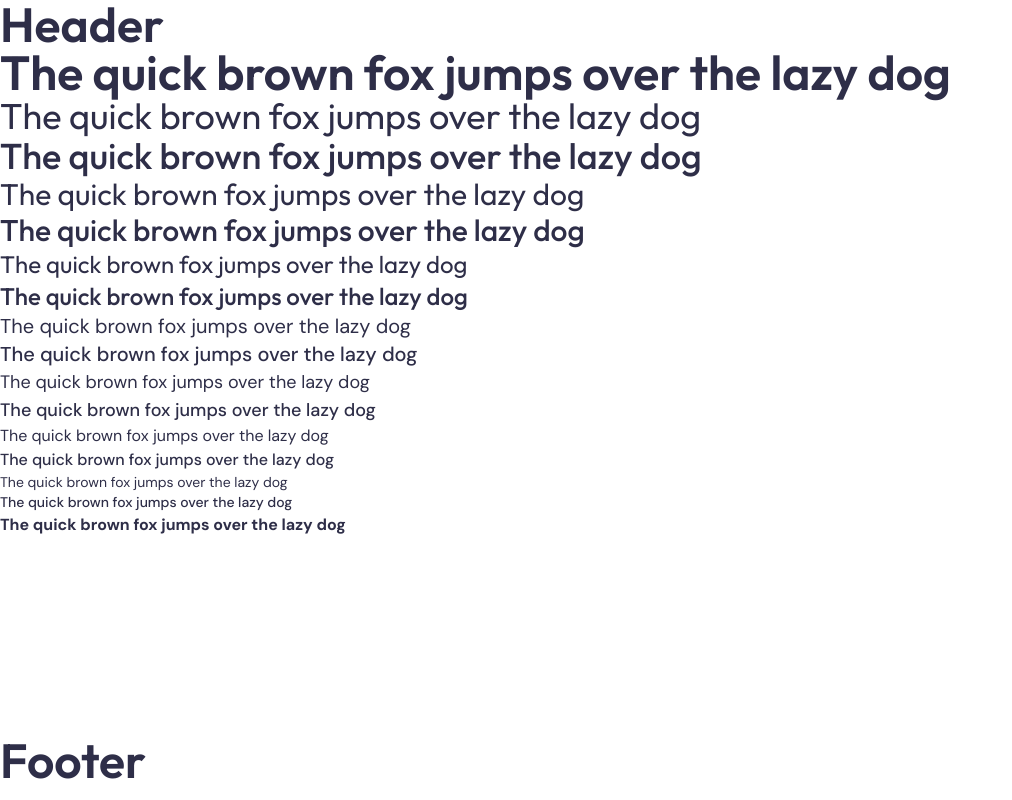
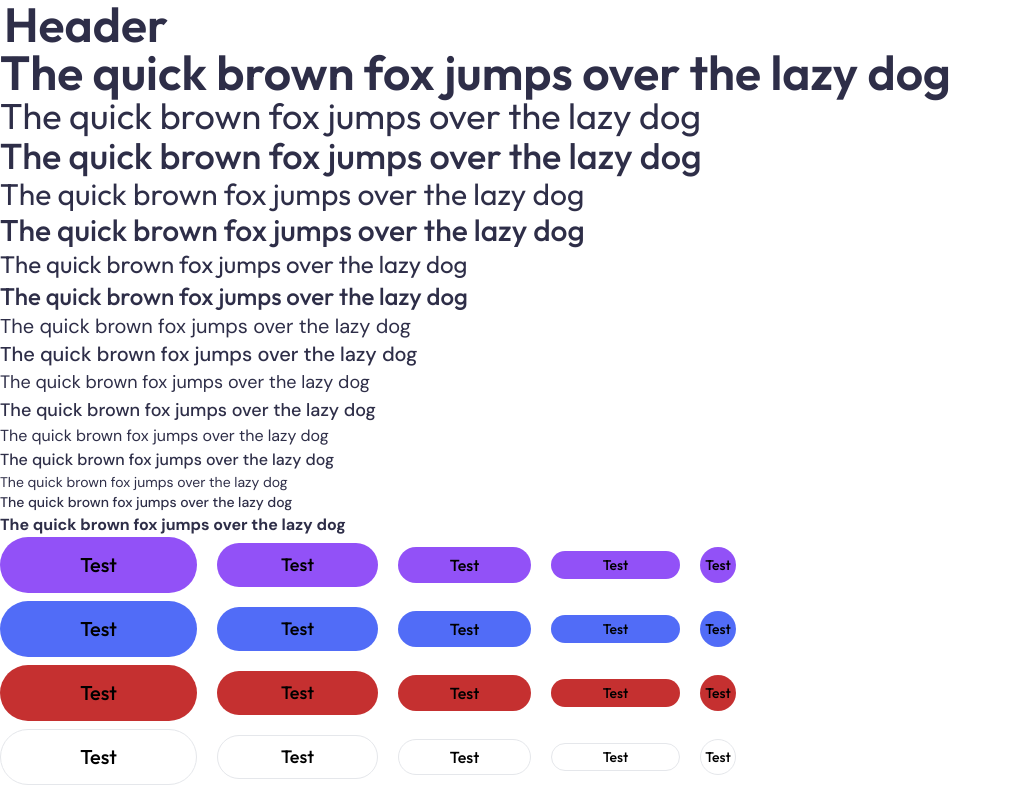
Before and after one commit to xsmirx/personal_site, a Next.js app: page / in a window 1280 px wide. Shown: the top 800 px of the page, without its empty margins (0-1012 px from the left). Built offline with nearby package versions, Linux system fonts and the light colour scheme.

Commit message:
add Link and Button components

```diff
--- a/src/app/globals.css
+++ b/src/app/globals.css
@@ -4,38 +4,41 @@
 
 :root {
   /* Primary */
-  --primary-darkest: #170f2e;
-  --primary-darker: #312163;
-  --primary-dark: #5531a7;
-  --primary-default: #9251f7;
-  --primary-light: #c696fc;
-  --primary-lighter: #efe2f9;
-  --primary-lightest: #f8f2fc;
+  --primary-darkest: 23 15 46;
+  --primary-darker: 49 33 99;
+  --primary-dark: 85 49 167;
+  --primary-default: 146 81 247;
+  --primary-light: 198 150 252;
+  --primary-lighter: 239 226 249;
+  --primary-lightest: 248 242 252;
 
   /* Secondary */
-  --secondary-darker: #1f2347;
-  --secondary-dark: #2a337e;
-  --secondary-default: #516cf7;
-  --secondary-light: #95aafb;
-  --secondary-lighter: #e1e7fe;
-  --secondary-lightest: #f5f7ff;
+  --secondary-darker: 31 35 71;
+  --secondary-dark: 42 51 126;
+  --secondary-default: 81 108 247;
+  --secondary-light: 149 170 251;
+  --secondary-lighter: 225 231 254;
+  --secondary-lightest: 245 247 255;
 
   /* Gray */
-  --gray-darkest: #24243a;
-  --gray-darker: #2e2e48;
-  --gray-dark: #47516b;
-  --gray-default: #79819a;
-  --gray-light: #acb1c3;
-  --gray-lighter: #d9dfe8;
-  --gray-lightest: #e2e6ee;
-  --gray-lightest-2: #f7f9fc;
+  --gray-darkest: 36 36 58;
+  --gray-darker: 46 46 72;
+  --gray-dark: 71 81 107;
+  --gray-default: 121 129 154;
+  --gray-light: 172 177 195;
+  --gray-lighter: 217 223 232;
+  --gray-lightest: 226 230 238;
+  --gray-lightest-2: 247 249 252;
 
   /* Status */
-  --info: #22c3f1;
-  --success-light: #e7fae5;
-  --success: #4ac06f;
-  --success-dark: #1f5c43;
-  --warning-light: #1f5c43;
-  --warning: #f4ce10;
-  --warning-dark: #857129;
+  --info: 34 195 241;
+  --success-light: 231 250 229;
+  --success: 74 192 111;
+  --success-dark: 31 92 67;
+  --warning-light: 254 252 191;
+  --warning: 244 206 16;
+  --warning-dark: 133 113 41;
+  --error-light: 229 62 62;
+  --error: 197 48 48;
+  --error-dark: 155 44 44;
 }
--- a/src/app/layout.tsx
+++ b/src/app/layout.tsx
@@ -30,7 +30,7 @@ export default function RootLayout({children}: {children: React.ReactNode}) {
     >
       <body>
         <Providers>
-          <div className="relativ min-h-screen flex flex-col">
+          <div className="relativ min-h-screen flex flex-col bg-white dark:bg-gray-darkest">
             <Header />
             <main className="flex-1">{children}</main>
             <Footer />
--- a/src/app/page.tsx
+++ b/src/app/page.tsx
@@ -1,4 +1,4 @@
-import {Typography} from '@/components'
+import {AppLink, Button, Typography} from '@/components'
 
 export default function Home() {
   return (
@@ -51,6 +51,84 @@ export default function Home() {
       <Typography tag={'span'} variant={'hairline1'}>
         The quick brown fox jumps over the lazy dog
       </Typography>
+      <div className="flex gap-5 items-center mb-2">
+        <Button size={'xl'}>Test</Button>
+        <Button size={'lg'}>Test</Button>
+        <Button size={'md'}>Test</Button>
+        <Button size={'sm'}>Test</Button>
+        <Button size={'icon'}>Test</Button>
+      </div>
+      <div className="flex gap-5 items-center mb-2">
+        <Button size={'xl'} variant={'secondary'}>
+          Test
+        </Button>
+        <Button size={'lg'} variant={'secondary'}>
+          Test
+        </Button>
+        <Button size={'md'} variant={'secondary'}>
+          Test
+        </Button>
+        <Button size={'sm'} variant={'secondary'}>
+          Test
+        </Button>
+        <Button size={'icon'} variant={'secondary'}>
+          Test
+        </Button>
+      </div>
+      <div className="flex gap-5 items-center mb-2">
+        <Button size={'xl'} variant={'destructive'}>
+          Test
+        </Button>
+        <Button size={'lg'} variant={'destructive'}>
+          Test
+        </Button>
+        <Button size={'md'} variant={'destructive'}>
+          Test
+        </Button>
+        <Button size={'sm'} variant={'destructive'}>
+          Test
+        </Button>
+        <Button size={'icon'} variant={'destructive'}>
+          Test
+        </Button>
+      </div>
+      <div className="flex gap-5 items-center mb-2">
+        <Button size={'xl'} variant={'outline'}>
+          Test
+        </Button>
+        <Button size={'lg'} variant={'outline'}>
+          Test
+        </Button>
+        <Button size={'md'} variant={'outline'}>
+          Test
+        </Button>
+        <Button size={'sm'} variant={'outline'}>
+          Test
+        </Button>
+        <Button size={'icon'} variant={'outline'}>
+          Test
+        </Button>
+      </div>
+      <div className="flex gap-5 items-center mb-2">
+        <Button size={'xl'} variant={'ghost'}>
+          Test
+        </Button>
+        <Button size={'lg'} variant={'ghost'}>
+          Test
+        </Button>
+        <Button size={'md'} variant={'ghost'}>
+          Test
+        </Button>
+        <Button size={'sm'} variant={'ghost'}>
+          Test
+        </Button>
+        <Button size={'icon'} variant={'ghost'}>
+          Test
+        </Button>
+      </div>
+      <div className="flex gap-5 items-center mb-2">
+        <AppLink href={'/'}>Link</AppLink>
+      </div>
     </div>
   )
 }
--- a/src/components/Header.tsx
+++ b/src/components/Header.tsx
@@ -1,7 +1,6 @@
 import {cn} from '@/utils'
-import Link from 'next/link'
 import {FC} from 'react'
-import {Typography} from '.'
+import {AppLink, Typography} from '.'
 
 interface Props {
   className?: string
@@ -15,11 +14,11 @@ export const Header: FC<Props> = ({className}) => {
         className,
       )}
     >
-      <Link href="/">
+      <AppLink href="/">
         <Typography tag="span" variant={'hero'}>
           Header
         </Typography>
-      </Link>
+      </AppLink>
     </header>
   )
 }
--- a/src/components/index.ts
+++ b/src/components/index.ts
@@ -2,3 +2,6 @@ export {Providers} from './Providers'
 export {Header} from './Header'
 export {Footer} from './Footer'
 export {Typography, typographyVariants} from './ui/Typography'
+export {AppLink} from './ui/Link'
+export {Button, buttonVariants} from './ui/Button'
+export {DropdownMenu} from './ui/DropdownMenu'
--- /dev/null
+++ b/src/components/ui/Button.tsx
@@ -0,0 +1,55 @@
+import {cn} from '@/utils'
+import {Slot} from '@radix-ui/react-slot'
+import {VariantProps, cva} from 'class-variance-authority'
+import {ButtonHTMLAttributes, FC, forwardRef} from 'react'
+
+export const buttonVariants = cva(
+  'inline-flex items-center justify-center gap-2 font-heading font-medium text-sm rounded-full ring-offset-white dark:ring-offset-gray-darkest focus-visible:outline-none focus-visible:ring-2 focus-visible:ring-offset-2 disabled:pointer-events-none disabled:opacity-50',
+  {
+    variants: {
+      variant: {
+        primary: 'bg-primary hover:bg-primary/90',
+        secondary: 'bg-secondary hover:bg-secondary/90',
+        destructive: 'bg-status-error hover:bg-status-error/90',
+        outline:
+          'border bg-white dark:bg-gray-darkest hover:bg-gray-lightest-2 dark:hover:bg-gray-darker',
+        ghost:
+          'text-gray-darker dark:text-gray-lighter hover:bg-gray-lightest-2 dark:hover:bg-gray-darker',
+      },
+      size: {
+        xl: 'min-w-[197px] h-14 py-5 px-12 text-xl',
+        lg: 'min-w-[161px] h-11 py-3 px-8 text-lg',
+        md: 'min-w-[133px] h-9 py-2 px-4 text-base',
+        sm: 'min-w-[129px] h-7 py-1 px-4 text-sm',
+        icon: 'h-9 w-9',
+      },
+    },
+    defaultVariants: {
+      variant: 'primary',
+      size: 'md',
+    },
+  },
+)
+
+interface Props
+  extends ButtonHTMLAttributes<HTMLButtonElement>,
+    VariantProps<typeof buttonVariants> {
+  asChild?: boolean
+  className?: string
+}
+
+export const Button: FC<Props> = forwardRef<HTMLButtonElement, Props>(
+  ({asChild, variant, size, className, children, ...props}, ref) => {
+    const Comp = asChild ? Slot : 'button'
+    return (
+      <Comp
+        className={cn(buttonVariants({variant, size}), className)}
+        ref={ref}
+        {...props}
+      >
+        {children}
+      </Comp>
+    )
+  },
+)
+Button.displayName = 'Button'
--- /dev/null
+++ b/src/components/ui/DropdownMenu.tsx
@@ -0,0 +1 @@
+export const DropdownMenu = () => {}
--- /dev/null
+++ b/src/components/ui/Link.tsx
@@ -0,0 +1,27 @@
+import {cn} from '@/utils'
+import Link, {LinkProps} from 'next/link'
+import {FC, PropsWithChildren, forwardRef} from 'react'
+
+interface AppLinkProps
+  extends Omit<React.AnchorHTMLAttributes<HTMLAnchorElement>, keyof LinkProps>,
+    LinkProps,
+    PropsWithChildren {}
+
+export const AppLink: FC<AppLinkProps> = forwardRef<
+  HTMLAnchorElement,
+  AppLinkProps
+>(({href, className, children, ...props}, ref) => {
+  return (
+    <Link
+      className={cn(
+        'ring-offset-white dark:ring-offset-gray-darkest focus-visible:outline-none focus-visible:ring-2 focus-visible:ring-offset-2 px-1 rounded-full',
+        className,
+      )}
+      href={href}
+      ref={ref}
+      {...props}
+    >
+      {children}
+    </Link>
+  )
+})
--- a/src/components/ui/Typography.tsx
+++ b/src/components/ui/Typography.tsx
@@ -3,7 +3,9 @@ import {Slot} from '@radix-ui/react-slot'
 import {VariantProps, cva} from 'class-variance-authority'
 import {FC, PropsWithChildren} from 'react'
 
-export const typographyVariants = cva('text-gray-darker', {
+export const typographyVariants = cva(
+  'text-gray-darker dark:text-gray-lighter',
+  {
     variants: {
       variant: {
         hero: 'font-heading font-semibold text-5xl',
@@ -24,7 +26,8 @@ export const typographyVariants = cva('text-gray-darker', {
         hairline1: 'font-body font-semibold text-base',
       },
     },
-})
+  },
+)
 
 interface TypographyHeading
   extends PropsWithChildren,
--- a/tailwind.config.js
+++ b/tailwind.config.js
@@ -9,45 +9,50 @@ module.exports = {
     extend: {
       colors: {
         primary: {
-          darkest: 'var(--primary-darkest)',
-          darker: 'var(--primary-darker)',
-          dark: 'var(--primary-dark)',
-          DEFAULT: 'var(--primary-default)',
-          light: 'var(--primary-light)',
-          lighter: 'var(--primary-lighter)',
-          lightest: 'var(--primary-lightest)',
+          darkest: 'rgb(var(--primary-darkest))',
+          darker: 'rgb(var(--primary-darker))',
+          dark: 'rgb(var(--primary-dark))',
+          DEFAULT: 'rgb(var(--primary-default))',
+          light: 'rgb(var(--primary-light))',
+          lighter: 'rgb(var(--primary-lighter))',
+          lightest: 'rgb(var(--primary-lightest))',
         },
         secondary: {
-          darker: 'var(--secondary-darker)',
-          dark: 'var(--secondary-dark)',
-          DEFAULT: 'var(--secondary-default)',
-          light: 'var(--secondary-light)',
-          lighter: 'var(--secondary-lighter)',
-          lightest: 'var(--secondary-lightest)',
+          darker: 'rgb(var(--secondary-darker))',
+          dark: 'rgb(var(--secondary-dark))',
+          DEFAULT: 'rgb(var(--secondary-default))',
+          light: 'rgb(var(--secondary-light))',
+          lighter: 'rgb(var(--secondary-lighter))',
+          lightest: 'rgb(var(--secondary-lightest))',
         },
         gray: {
-          darkest: 'var(--gray-darkest)',
-          darker: 'var(--gray-darker)',
-          dark: 'var(--gray-dark)',
-          DEFAULT: 'var(--gray-default)',
-          light: 'var(--gray-light)',
-          lighter: 'var(--gray-lighter)',
+          darkest: 'rgb(var(--gray-darkest))',
+          darker: 'rgb(var(--gray-darker))',
+          dark: 'rgb(var(--gray-dark))',
+          DEFAULT: 'rgb(var(--gray-default))',
+          light: 'rgb(var(--gray-light))',
+          lighter: 'rgb(var(--gray-lighter))',
           lightest: {
-            DEFAULT: 'var(--gray-lightest)',
-            2: 'var(--gray-lightest-2)',
+            DEFAULT: 'rgb(var(--gray-lightest))',
+            2: 'rgb(var(--gray-lightest-2))',
           },
         },
         status: {
-          info: 'var(--info)',
+          info: 'rgb(var(--info))',
           success: {
-            light: 'var(--success-light)',
-            DEFAULT: 'var(--success)',
-            dark: 'var(--success-dark)',
+            light: 'rgb(var(--success-light))',
+            DEFAULT: 'rgb(var(--success))',
+            dark: 'rgb(var(--success-dark))',
           },
           warning: {
-            light: 'var(--warning-light)',
-            DEFAULT: 'var(--warning)',
-            dark: 'var(--warning-dark)',
+            light: 'rgb(var(--warning-light))',
+            DEFAULT: 'rgb(var(--warning))',
+            dark: 'rgb(var(--warning-dark))',
+          },
+          error: {
+            light: 'rgb(var(--error-light))',
+            DEFAULT: 'rgb(var(--error))',
+            dark: 'rgb(var(--error-dark))',
           },
         },
       },
```
Also changed, not shown: 1 other file (tests, documents, lock files or other folders). Lines whose indentation alone changed are shown as unchanged.
